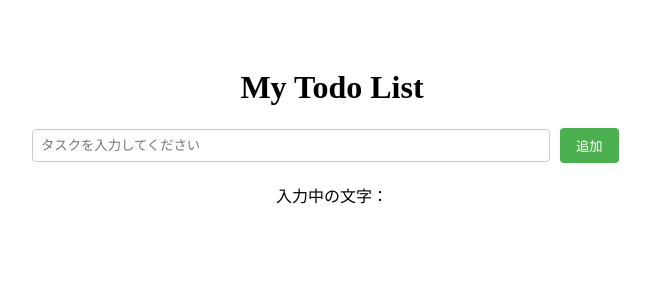
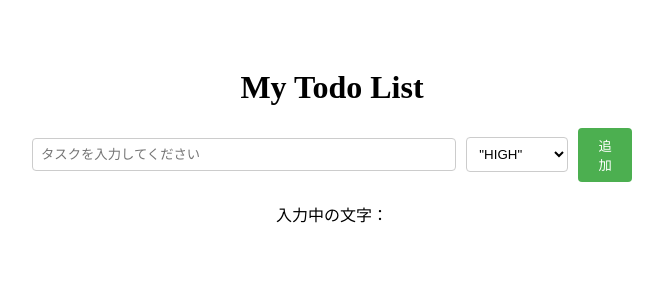
Before and after one commit to mao-ymst/TodoList1_React, a React (Vite) app: page / in a window 1280 px wide. Shown: the top 300 px of the page, without its empty margins (308-971 px from the left). Built offline with nearby package versions, Linux system fonts and the light colour scheme.

Commit message:
feat: add priority selection to TodoInput

```diff
--- a/src/App.jsx
+++ b/src/App.jsx
@@ -6,6 +6,7 @@ import './App.css'
 export default function App() {
   const [tasks, setTasks] = useState([]);
   const [inputText, setInputText] = useState("");
+  const [priority, setPriority] = "medium";
 
 
   const handleChange = (e) => {
@@ -19,12 +20,14 @@ export default function App() {
       id: Date.now(),
       text: inputText,
       isDone: false,
-      createdAt: new Date().toLocaleDateString()
+      createdAt: new Date().toLocaleDateString(),
+      priority: priority
     };
 
     setTasks([...tasks, newTask]);
 
     setInputText("");
+    setPriority("medium");
 
   }
 
@@ -50,7 +53,12 @@ export default function App() {
   return (
     <div className='app-container'>
       <h1>My Todo List</h1>
-      <TodoInput inputText={inputText} onChange={handleChange} onAdd={addTask} />
+      <TodoInput
+        inputText={inputText}
+        onChange={handleChange}
+        onAdd={addTask}
+        priority={priority}
+        onPriorityChange={setPriority} />
       <p>入力中の文字：{inputText}</p>
       <ul className='todo-list'>
         {tasks.map((task) => {
@@ -92,3 +100,9 @@ export default function App() {
 
 //7 taskの完了・未完了の関数(状態を反転させる)を作成
 //作成した関数をapp-->TodoItemに渡す props
+
+//9 taskに優先順位をつける
+//priorityを覚えて管理するstateを設定
+//task追加でpriorityを追加
+//taskに追加したらmediumに戻るように設定
+//todoInputにpriorityを渡す ※priorityの変化したときの状態も渡す
--- a/src/component/TodoInput/TodoInput.css
+++ b/src/component/TodoInput/TodoInput.css
@@ -28,3 +28,11 @@
 .add-button:hover {
     background-color: #188a10;
 }
+
+.priority-select {
+    padding: 8px;
+    border: 1px solid #ccc;
+    border-radius: 4px;
+    background-color: white;
+    cursor: pointer;
+}
--- a/src/component/TodoInput/TodoInput.jsx
+++ b/src/component/TodoInput/TodoInput.jsx
@@ -1,7 +1,7 @@
 import React from 'react'
 import './TodoInput.css'
 
-export default function TodoInput({ inputText, onChange, onAdd }) {
+export default function TodoInput({ inputText, onChange, onAdd, priority, onPriorityChange }) {
     return (
         <div className='input-container'>
             <input
@@ -10,6 +10,16 @@ export default function TodoInput({ inputText, onChange, onAdd }) {
                 placeholder='タスクを入力してください'
                 value={inputText}
                 onChange={onChange} />
+
+            <select
+                value={priority}
+                onChange={(e) => onPriorityChange(e.target.value)}
+                className='priority-select'>
+                <option value="high">"HIGH"</option>
+                <option value="medium">"MEDIUM"</option>
+                <option value="low">"LOW"</option>
+
+            </select>
             <button
                 className='add-button'
                 onClick={onAdd}>追加</button>
@@ -22,3 +32,7 @@ export default function TodoInput({ inputText, onChange, onAdd }) {
 //4 入力欄とボタン担当のページを作る
 //TodoInput：子　が文字を受け取ったら　App：親　へ報告できるように
 // props用意　名前は渡された名前と同じになるように注意
+
+//10 priority関係のpropsを受け取る
+// 入力欄にpriorityのセレクトプルダウンを作る
+//見た目を整える css
```
